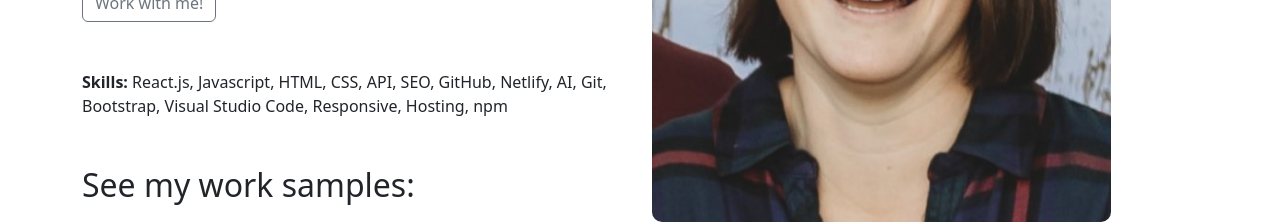
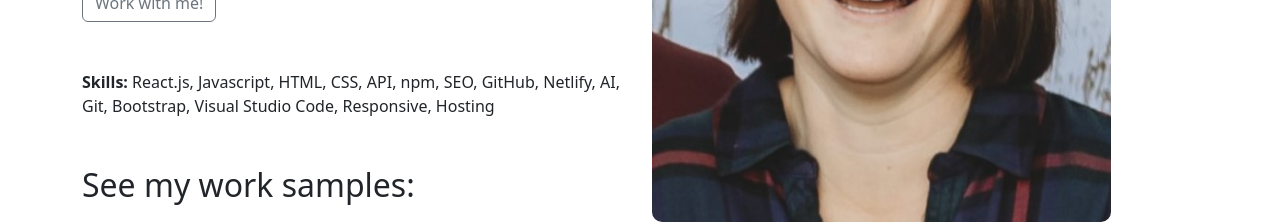
Before and after one commit to SKennedy4123/kennedy-frontend-portfolio, a React (Create React App) app: page / in a window 1280 px wide. Shown: the part 384-608 px from the top of the page. Built offline with nearby package versions, Linux system fonts and the light colour scheme.

Commit message:
Revise skills section

```diff
--- a/src/PhotoBio.js
+++ b/src/PhotoBio.js
@@ -13,7 +13,7 @@ export default function PhotoBio() {
             <p class="mb-5">In addition to being a junior frontend developer, I am an experienced music teacher of 11 years, and a small business owner providing custom designed sugar cookie art. Superb communication, organization, and customer service skills are qualities I bring to any work environment.
             </p>
             <a href="mailto:skennedy4123@gmail.com" type="button" class="btn btn-outline-secondary">Work with me!</a>
-            <p class="mt-5"><strong>Skills: </strong>React.js, Javascript, HTML, CSS, API, SEO, GitHub, Netlify, AI, Git, Bootstrap, Visual Studio Code, Responsive, Hosting, npm</p>
+            <p class="mt-5"><strong>Skills: </strong>React.js, Javascript, HTML, CSS, API, npm, SEO, GitHub, Netlify, AI, Git, Bootstrap, Visual Studio Code, Responsive, Hosting</p>
             <h2 class="mt-5">See my work samples:</h2>
             </div>
         </div>
```
